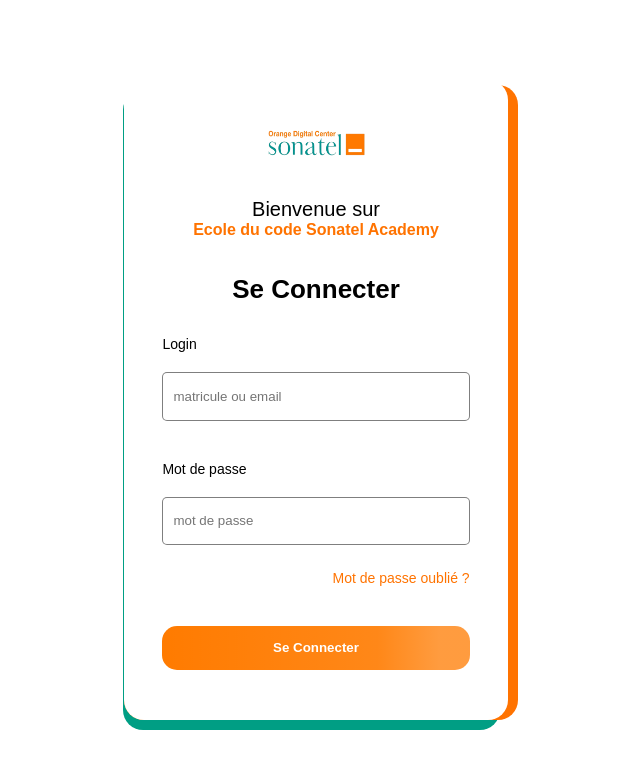
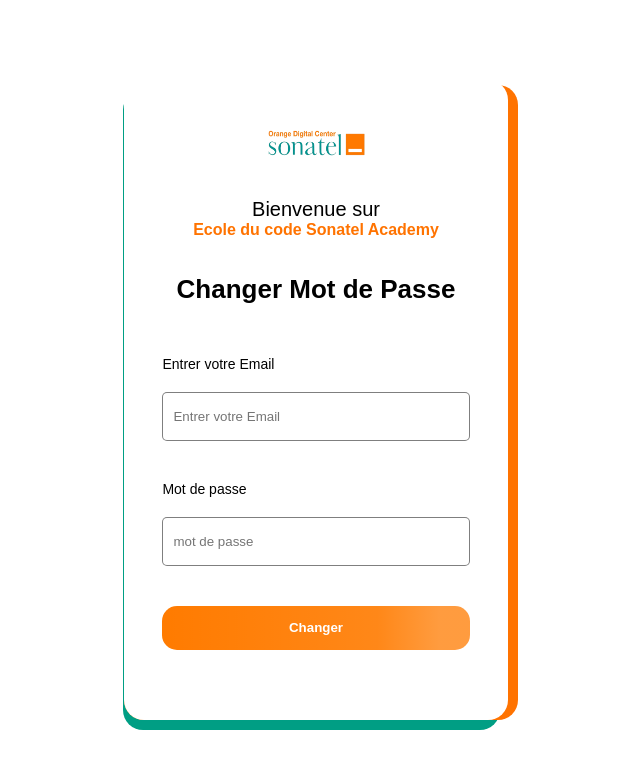
Before and after one commit to khoussngom/systeme-de-pointage-php, a PHP site: page /MDP in a window 1280 px wide. Shown: the top 769 px of the page, without its empty margins (324-964 px from the left). Run offline with PHP 8.4, Linux system fonts and the light colour scheme.

Commit message:
mdpOublie

```diff
--- a/app/controllers/controller.php
+++ b/app/controllers/controller.php
@@ -30,13 +30,11 @@ return [
             $message =[];
 
             $errors = [
-                // 'msgId' => empty($id) ? Textes::LogObli->value : null,
-                // 'msgP'  => empty($password) ? Textes::PasObli->value: null,
+
                 'msgId' => 'Login Obligatoires',
                 'msgP'  => 'Password Obligatoires',
             ];
 
-            // $message = array_filter($errors) ?: ['mes' => Textes::LogPasInv->value];
             $message = array_filter($errors) ?: ['mes' => 'Login et Password obligatoires'];
 
 
@@ -45,5 +43,34 @@ return [
             include __DIR__ . Chemins::ViewLogin->value;
         }
     },
+"changerPassword" => function(string $email, string $newPassword) use ($con, &$donnee): void {
+    if (empty($email) || empty($newPassword)) {
+        $_SESSION['error'] = "Tous les champs doivent être remplis.";
+        header("Location:/MDP");
+        exit;
+    }
+
+    if (!$con["TrouverMail"]($email, $donnee["database"])) {
+        $_SESSION['error'] = "Email introuvable.";
+        header("Location:/MDP");
+        exit;
+    }
+
+    if ($con["ChangerPassword"]($email, $newPassword, $donnee["database"])) {
+        $_SESSION['success'] = "Mot de passe changé avec succès.";
+        file_put_contents(
+            $donnee["databaseFile"],
+            json_encode($donnee["database"], JSON_PRETTY_PRINT | JSON_UNESCAPED_UNICODE)
+        );
+
+        header("Location:/login");
+        exit;
+    } else {
+        $_SESSION['error'] = "Erreur lors du changement du mot de passe.";
+        header("Location:/MDP");
+        exit;
+    }
+},
+
 
 ];
--- a/app/data/data.json
+++ b/app/data/data.json
@@ -1,5 +1,6 @@
 {
-    "Admin": [{
+    "Admin": [
+        {
             "role": "admin",
             "prenom": "coach",
             "nom": "wane",
@@ -7,26 +8,32 @@
             "gmail": "wane@gmail.com",
             "password": "wane123",
             "ref": "dev-web"
-    }],
-    "Apprenant": [{
+        }
+    ],
+    "Apprenant": [
+        {
             "role": "apprenant",
             "prenom": "khouss",
             "nom": "ngom",
             "matricule": "khoussngom",
             "gmail": "khoussn@gmail.com",
-        "password": "khouss2000",
+            "password": "marakhib",
             "ref": "dev-web",
             "promo": "promotion 2025"
-    }],
-    "Vigile": [{
+        }
+    ],
+    "Vigile": [
+        {
             "role": "vigile",
             "prenom": "modou",
             "nom": "ndiaye",
             "matricule": "modoundiaye",
             "gmail": "modou@gmail.com",
             "password": "modouvigile"
-    }],
-    "Promotion": [{
+        }
+    ],
+    "Promotion": [
+        {
             "MatriculePromo": "promotion 2025",
             "filiere": "dev-web",
             "photoPromo": "\/WhatsApp Image 2025-03-18 at 20.51.16 (2).jpeg",
@@ -67,15 +74,22 @@
             "photoPromo": "\/WhatsApp Image 2025-03-18 at 20.51.18 (2).jpeg",
             "debut": "21\/04\/2023",
             "fin": "09\/10\/2023"
+        },
+        {
+            "MatriculePromo": "promo 2010",
+            "filiere": "DEV-WEB",
+            "photoPromo": "\/3d-render-grunge-room-interior-with-foggy-atmosphere.jpg",
+            "debut": "01\/01\/2010",
+            "fin": "01\/08\/2010"
         }
     ],
-    "Referentiels": [{
+    "Referentiels": [
+        {
             "Nom": "Dev-Web",
             "NombresModule": 8,
             "NombresApprenant": 50,
             "Description": "Contre-indices de synthétique, le référence digital pathique...",
             "PhotoRef": "\/WhatsApp Image 2025-03-18 at 20.51.16 (1).jpeg"
-
         },
         {
             "Nom": "Dev-Web",
@@ -83,7 +97,6 @@
             "NombresApprenant": 50,
             "Description": "Contre-indices de synthétique, le référence digital pathique...",
             "PhotoRef": "\/WhatsApp Image 2025-03-18 at 20.51.16 (1).jpeg"
-
         },
         {
             "Nom": "Dev-Web",
@@ -91,7 +104,6 @@
             "NombresApprenant": 50,
             "Description": "Contre-indices de synthétique, le référence digital pathique...",
             "PhotoRef": "\/WhatsApp Image 2025-03-18 at 20.51.16 (1).jpeg"
-
         },
         {
             "Nom": "Dev-Web",
@@ -99,7 +111,6 @@
             "NombresApprenant": 50,
             "Description": "Contre-indices de synthétique, le référence digital pathique...",
             "PhotoRef": "\/WhatsApp Image 2025-03-18 at 20.51.16 (1).jpeg"
-
         },
         {
             "Nom": "Dev-Web",
@@ -107,8 +118,6 @@
             "NombresApprenant": 50,
             "Description": "Contre-indices de synthétique, le référence digital pathique...",
             "PhotoRef": "\/WhatsApp Image 2025-03-18 at 20.51.16 (1).jpeg"
-
         }
     ]
-
 }
--- a/app/enums/chemin.php
+++ b/app/enums/chemin.php
@@ -3,6 +3,8 @@ enum Chemins: string {
     case Dashboard = '/../views/acceuil/dashboard.php';
     case PopupAjouter= '/../views/acceuil/popup.ajouter.php';
     case ViewLogin = '/../views/login/connexion.html.php';
+    case ChangePass = '/../views/login/mdpOublie.html.php';
+
     case Layout = '/../views/layout/base.layout.php';
     case Promotion = '/../views/acceuil/promo.php';
     case Referentiel = '/../views/acceuil/referentiels.php';
--- a/app/enums/messages.php
+++ b/app/enums/messages.php
@@ -20,6 +20,15 @@ enum Textes: string {
     case LogPasInv = 'login ou mot de passe invalide';
 
     case DatInv='Date invalide';
+
+
+    case ChangePass='Changer Mot de Passe';
+
+    case EntrerEm = 'Entrer votre Email';
+    case Changer= 'Changer';
+
+
+
 }
 
 
--- a/app/route/route.web.php
+++ b/app/route/route.web.php
@@ -14,6 +14,15 @@ $method = $_SERVER['REQUEST_METHOD'];
 match (true) {
 
     $request === '/login' && $method === 'GET' => include __DIR__.Chemins::ViewLogin->value,
+
+    $request === '/MDP' && $method === 'GET' => include __DIR__.Chemins::ChangePass->value,
+
+    $request === '/MDP' && $method === 'POST' => $controller['changerPassword'](
+        email: $_POST['email'] ?? '',
+        newPassword: $_POST['password'] ?? ''
+    ),
+
+
 
     $request === '/layout' && $method === 'GET' => include __DIR__.Chemins::Layout->value,
 
--- a/app/services/connexion.service.php
+++ b/app/services/connexion.service.php
@@ -21,6 +21,44 @@ return [
     });
 
     return $trouve;
-}
+},
+'TrouverMail'=>function(string $email ,array $database ){
+    $trouve = false;
+
+    array_walk($database, function($users) use ($email, &$trouve) {
+        array_walk($users, function($user) use ($email, &$trouve) {
+            if (
+                (
+                    (isset($user['matricule']) && $user['matricule'] === $email) ||
+                    (isset($user['gmail']) && $user['gmail'] === $email)
+                )
+            ) {
+                $trouve = true;
+            }
+        });
+    });
+
+    return $trouve;
+},
+
+'ChangerPassword' => function(string $email, string $newPassword, array &$database): bool {
+    $trouve = false;
+
+    array_walk($database, function (&$users) use ($email, $newPassword, &$trouve) {
+        array_walk($users, function (&$user) use ($email, $newPassword, &$trouve) {
+            if (
+                (isset($user['matricule']) && $user['matricule'] === $email) ||
+                (isset($user['gmail']) && $user['gmail'] === $email)
+            ) {
+                $user['password'] = $newPassword;
+                $trouve = true;
+            }
+        });
+    });
+
+    return $trouve;
+},
+
+
 ]
 ?>
--- a/app/views/login/connexion.html.php
+++ b/app/views/login/connexion.html.php
@@ -40,7 +40,7 @@ use Textes;
                         <input type="text" class="<?php if(empty($message["msgP"])):?>entrer masque<?php else: ?>entrer masque alert<?php endif; ?>" id="password" name="password" placeholder="<?php if(empty($message["msgP"])): ?><?=Textes::PlaceholderMdp->value;?><?php else: ?><?= $message["msgP"] ?><?php endif; ?>" >
                 </div>
                 <div class="mdpOublie">
-                    <a href="#"><?=Textes::MDPOublie->value;?></a>
+                    <a href="/MDP"><?=Textes::MDPOublie->value;?></a>
                 </div>
                 <div class="bc">
                    <input class="btnSeConnecter"  type="submit" value="<?=Textes::SeConnecter->value;?>">
--- a/app/views/login/mdpOublie.html.php
+++ b/app/views/login/mdpOublie.html.php
@@ -0,0 +1,50 @@
+<?php include __DIR__ ."/../../enums/messages.php"; ?>
+<!DOCTYPE html>
+<html lang="fr">
+<?php
+$url="http://".$_SERVER["HTTP_HOST"];
+use Textes;
+
+?>
+<head>
+    <meta charset="UTF-8">
+    <meta name="viewport" content="width=device-width, initial-scale=1.0">
+    <link rel="stylesheet" href="<?= $url.Chemins::CheminAssetCss->value."/login.css"; ?>">
+    <title>Connexion</title>
+</head>
+<body>
+    <div class="container">
+
+        <div class="entSonatel">
+           <img src="<?= $url.Chemins::CheminAssetImage->value."/logo_odc.png"?>" alt="logo sonatel">
+         </div>
+
+        <div class="mBienvenue">
+            <h5><?= Textes::Bienvenue1->value; ?></h5>
+            <h5 class="ECSA"><?=Textes::ECSA->value;?></h5>
+        </div>
+        <div class="seConnecter"><?=Textes::ChangePass->value;?></div>
+        <?php if(!empty($message["mes"])): ?>
+          <div class="alert"><?= $message["mes"] ?></div>
+        <?php endif; ?>
+            <form action="/MDP" method="post">
+                <div class="login">
+                    <label for="login"><?=Textes::EntrerEm->value;?></label>
+
+                    <input type="text" class=" <?php if(empty($message["msgId"])): ?> entrer <?php else: ?>entrer alert<?php endif; ?>  " id="login" name="email" placeholder="<?php if(empty($message["msgId"])): ?><?=Textes::EntrerEm->value;?><?php else: ?><?= $message["msgId"] ?><?php endif; ?> ">
+
+                </div>
+                <div class="mdp">
+                    <label for="password"><?=Textes::MDP->value;?></label>
+
+                        <input type="text" class="<?php if(empty($message["msgP"])):?>entrer masque<?php else: ?>entrer masque alert<?php endif; ?>" id="password" name="password" placeholder="<?php if(empty($message["msgP"])): ?><?=Textes::PlaceholderMdp->value;?><?php else: ?><?= $message["msgP"] ?><?php endif; ?>" >
+                </div>
+
+                <div class="bc">
+                   <input class="btnSeConnecter"  type="submit" value="<?=Textes::Changer->value;?>">
+                </div>
+            </form>
+
+    </div>
+</body>
+</html>
```
Also changed, not shown: app/views/acceuil/referentiels.php (+34 -1 lines), public/assets/css/referentiel.css. Lines whose indentation alone changed are shown as unchanged.
